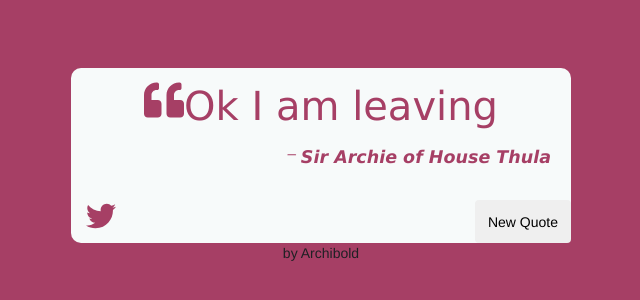
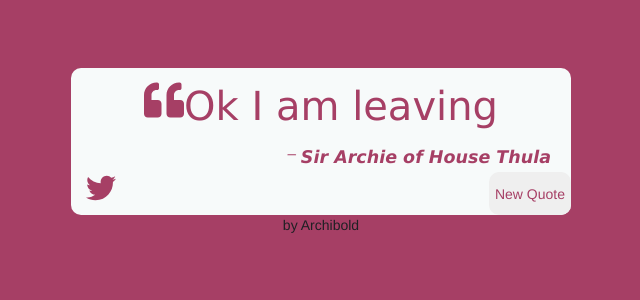
Before and after one commit to ArchieOmatla/randq, a React (Create React App) app: page / in a window 1280 px wide. Shown: the part 132-432 px from the top of the page, without its empty margins (319-959 px from the left). Built offline with nearby package versions, Linux system fonts and the light colour scheme.

Commit message:
update again

```diff
--- a/src/App.js
+++ b/src/App.js
@@ -46,15 +46,15 @@ const App = () => {
         <a id="tweet-quote" href="twitter.com/intent/tweet" target="_blank">
           <FaTwitter className={"scheme" + index} />
         </a>
-        <MyButton onClick={handleClick} />
+        <MyButton onClick={handleClick} className={"scheme" + index} />
       </div>
     </div>
   );
 };
 
-const MyButton = ({ onClick }) => {
+const MyButton = ({ onClick, className }) => {
   return (
-    <button className="btn" onClick={onClick}>
+    <button onClick={onClick} className={className}>
       New Quote
     </button>
   );
--- a/src/index.css
+++ b/src/index.css
@@ -11,7 +11,10 @@ body {
 }
 blockquote {
   border-left: none;
+  padding-bottom: 0;
+  margin: 2px 0;
 }
+
 #text {
   text-align: center;
   font-family: "Lucida Sans", "Lucida Sans Regular", "Lucida Grande",
@@ -36,7 +39,7 @@ blockquote {
 
 button {
   border-radius: 1rem;
-  color: black;
+  border: none;
 }
 .flexclass {
   display: flex;
@@ -67,7 +70,7 @@ body.scheme4 {
   background-color: rgb(136, 106, 163);
 }
 body.scheme5 {
-  background-color: rgb(248, 164, 38);
+  background-color: rgb(129, 136, 35);
 }
 body.scheme6 {
   background-color: rgb(190, 147, 82);
@@ -97,7 +100,7 @@ body.scheme0 {
   color: rgb(136, 106, 163);
 }
 .scheme5 {
-  color: rgb(248, 164, 38);
+  color: rgb(129, 136, 35);
 }
 .scheme6 {
   color: rgb(190, 147, 82);
```
